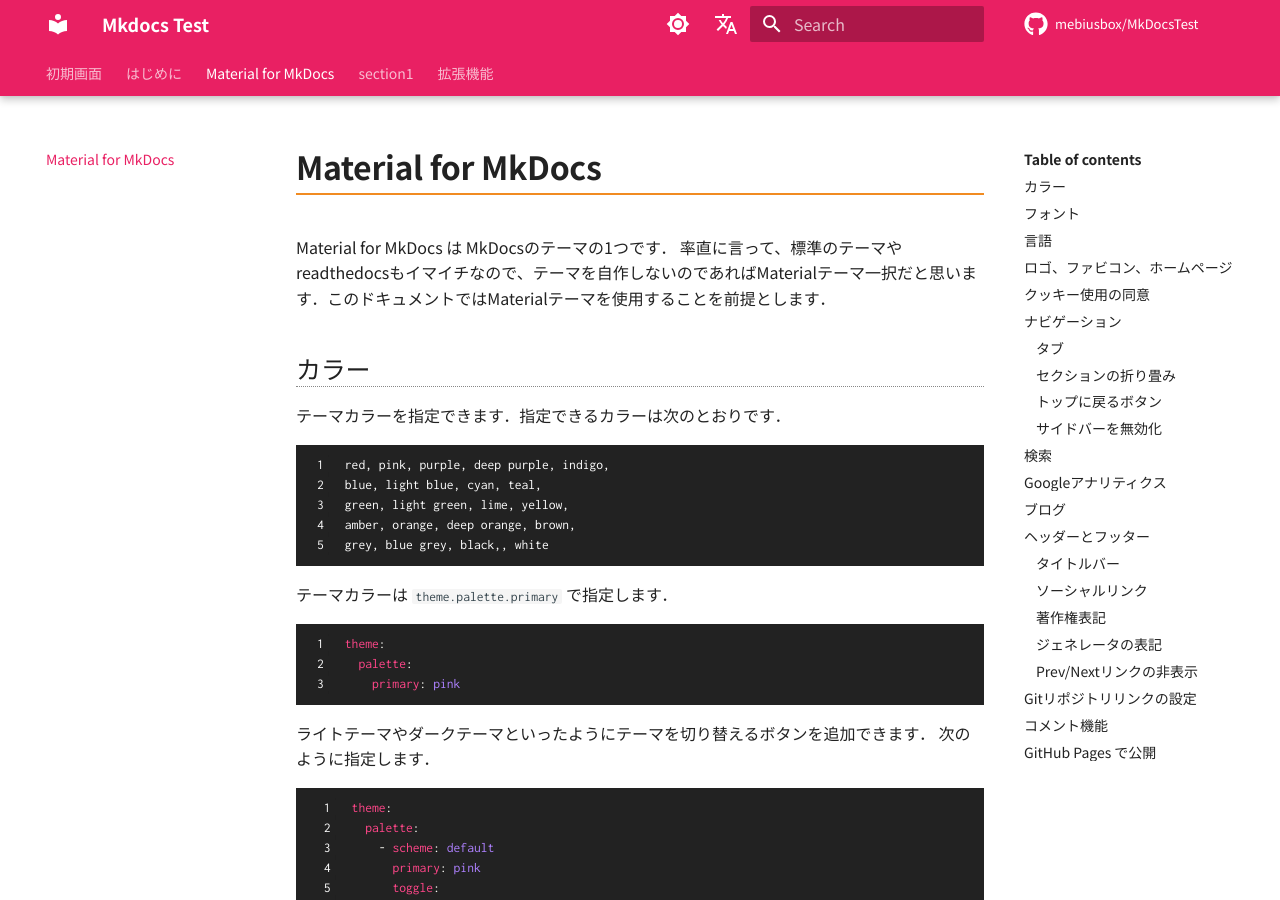
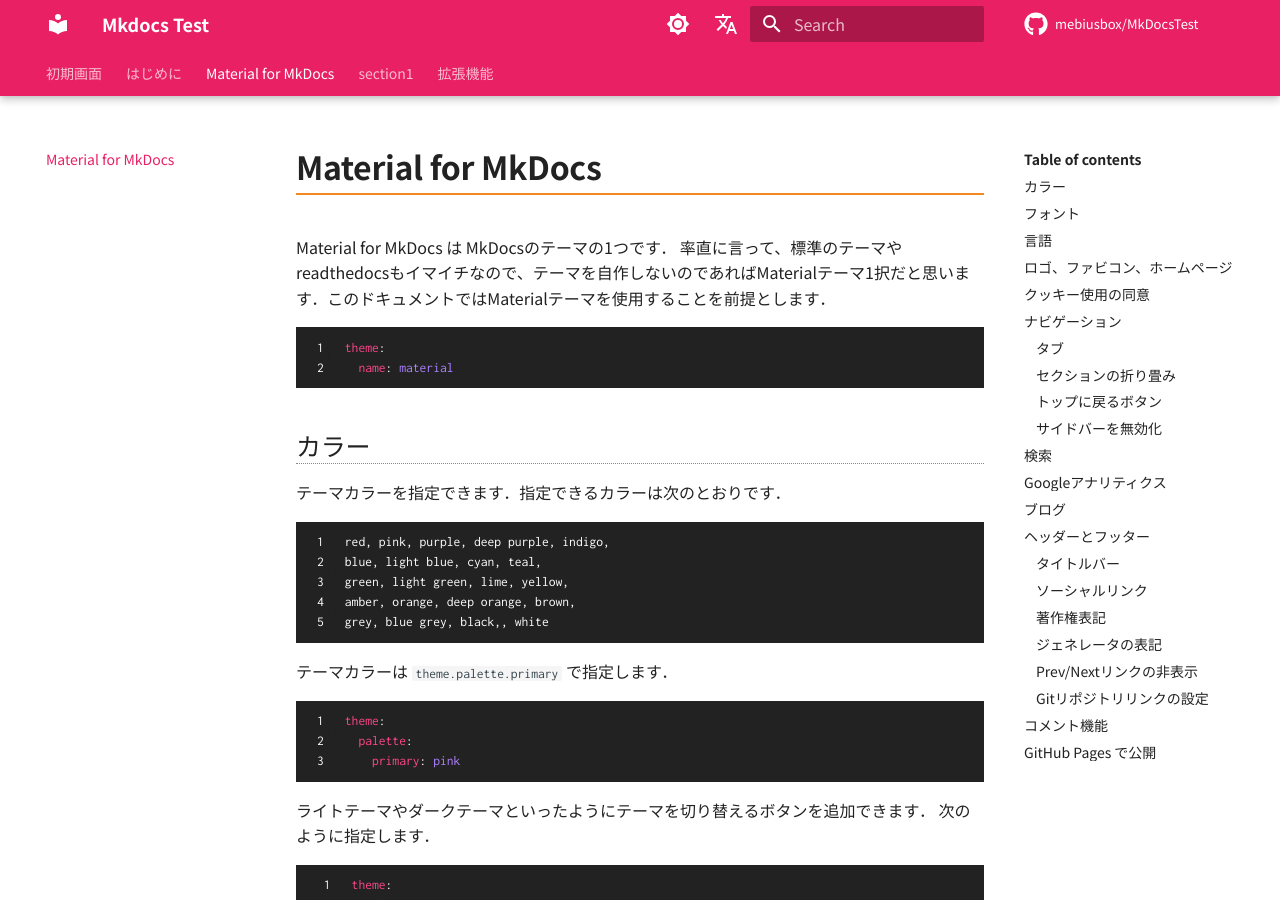
Before and after one commit to mebiusbox/MkDocsTest, an MkDocs documentation site: the page built from docs/material.md, in a window 1280 px wide and 900 px high. Built offline with MkDocs 1.6.1 and Material for MkDocs 9.7.7, drawn with Linux system fonts in a browser that asks for light colours; nearby versions of some CDN libraries; comment, search, counter and statistics services are not loaded; some of the changed text lies outside the part shown.

Commit message:
update contents

````diff
--- a/docs/material.md
+++ b/docs/material.md
@@ -1,7 +1,12 @@
 # Material for MkDocs
 
 Material for MkDocs は MkDocsのテーマの1つです．
-率直に言って、標準のテーマやreadthedocsもイマイチなので、テーマを自作しないのであればMaterialテーマ一択だと思います．このドキュメントではMaterialテーマを使用することを前提とします．
+率直に言って、標準のテーマやreadthedocsもイマイチなので、テーマを自作しないのであればMaterialテーマ1択だと思います．このドキュメントではMaterialテーマを使用することを前提とします．
+
+```yml
+theme:
+  name: material
+```
 
 ## カラー
 
@@ -308,7 +313,7 @@
 ```
 
 
-## Gitリポジトリリンクの設定
+### Gitリポジトリリンクの設定
 
 右上にGitリポジトリのリンクを追加できます．自動でスター数とフォーク数が表示されます．
 
@@ -414,7 +419,7 @@
       - uses: actions/setup-python@v4
         with:
           python-version: 3.x
-      - run: pip install mkdocs-material python-markdown-math fontawesome_markdown
+      - run: pip install mkdocs-material fontawesome_markdown
       - run: mkdocs gh-deploy --force
 ```
 
````
Also changed, not shown: other parts of docs/material.md (+1 -1 lines), docs/extentions.md (+12 -2 lines), docs/introduction.md (+2 -3 lines).
